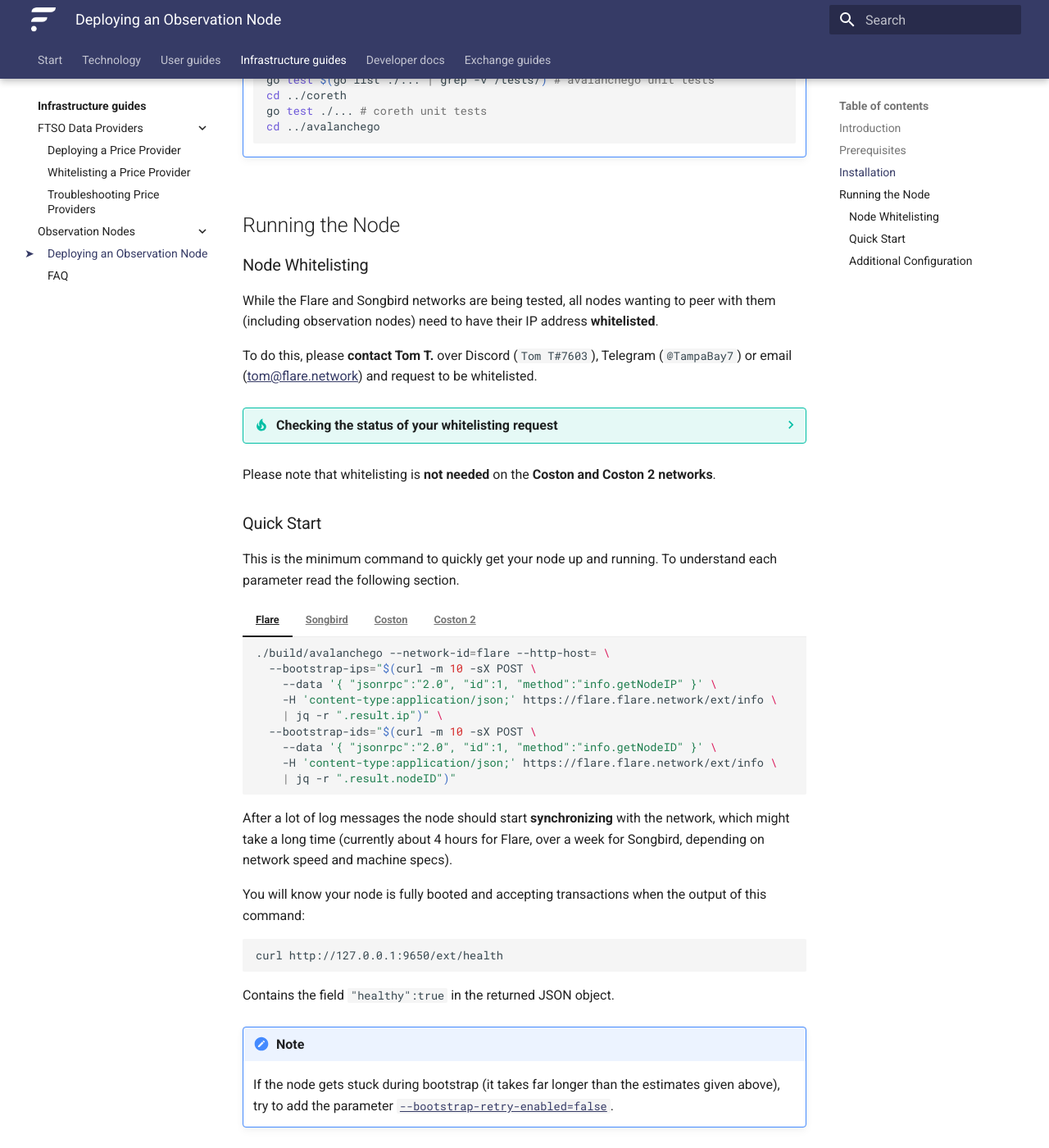
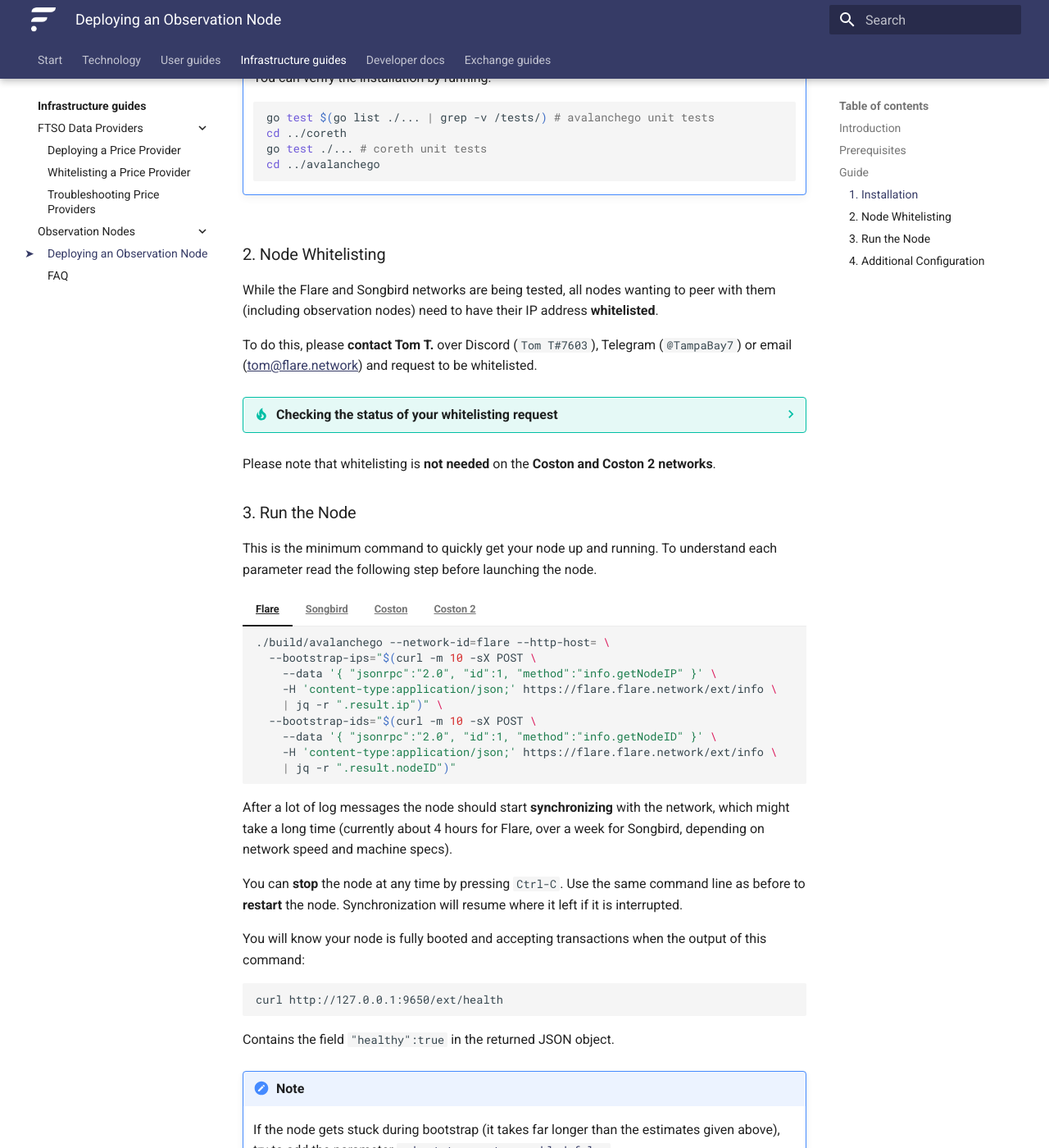
Before and after one commit to flare-foundation/docs, an MkDocs documentation site: the page built from docs/infra/observation/deploying.md, in a window 1280 px wide and 1400 px high, scrolled down 1635 px. Shown: the whole window at 82% size. Built offline with MkDocs 1.6.1 and Material for MkDocs 9.7.7, drawn with Linux system fonts in a browser that asks for light colours; comment, search, counter and statistics services are not loaded; some of the changed text lies outside the part shown.

Commit message:
Update the observation node guide

````diff
--- a/docs/infra/observation/deploying.md
+++ b/docs/infra/observation/deploying.md
@@ -61,9 +61,11 @@
 
 Plus a reliable IPv4 or IPv6 network connection, with an open public port.
 
-Keep in mind that enabling [pruning](glossary.md#pruning) as [described below](#additional-configuration) can reduce the required disk space by as much as 60%.
+Keep in mind that enabling [pruning](glossary.md#pruning) as [described below](#4-additional-configuration) can reduce the required disk space by as much as 60%.
 
-## Installation
+## Guide
+
+### 1. Installation
 
 === "Flare & Coston 2"
 
@@ -111,9 +113,7 @@
         cd ..
         ```
 
-## Running the Node
-
-### Node Whitelisting
+### 2. Node Whitelisting
 
 While the Flare and Songbird networks are being tested, all nodes wanting to peer with them (including observation nodes) need to have their IP address **whitelisted**.
 
@@ -146,10 +146,10 @@
 
 Please note that whitelisting is **not needed** on the **Coston and Coston 2 networks**.
 
-### Quick Start
+### 3. Run the Node
 
 This is the minimum command to quickly get your node up and running.
-To understand each parameter read the following section.
+To understand each parameter read the following step before launching the node.
 
 === "Flare"
 
@@ -209,6 +209,10 @@
 
 After a lot of log messages the node should start **synchronizing** with the network, which might take a long time (currently about 4 hours for Flare, over a week for Songbird, depending on network speed and machine specs).
 
+You can **stop** the node at any time by pressing `Ctrl-C`.
+Use the same command line as before to **restart** the node.
+Synchronization will resume where it left if it is interrupted.
+
 You will know your node is fully booted and accepting transactions when the output of this command:
 
 ```bash
@@ -221,7 +225,7 @@
 
     If the node gets stuck during bootstrap (it takes far longer than the estimates given above), try to add the parameter [`--bootstrap-retry-enabled=false`](https://docs.avax.network/nodes/maintain/avalanchego-config-flags#--bootstrap-retry-enabled-boolean){target=_blank}.
 
-### Additional Configuration
+### 4. Additional Configuration
 
 These are some of the most relevant command line parameters you can use.
 You can read about all of them in the [Avalanche documentation](https://docs.avax.network/nodes/maintain/avalanchego-config-flags){target=_blank}.
````
Also changed, not shown: other parts of docs/infra/observation/deploying.md (+1 -1 lines).
